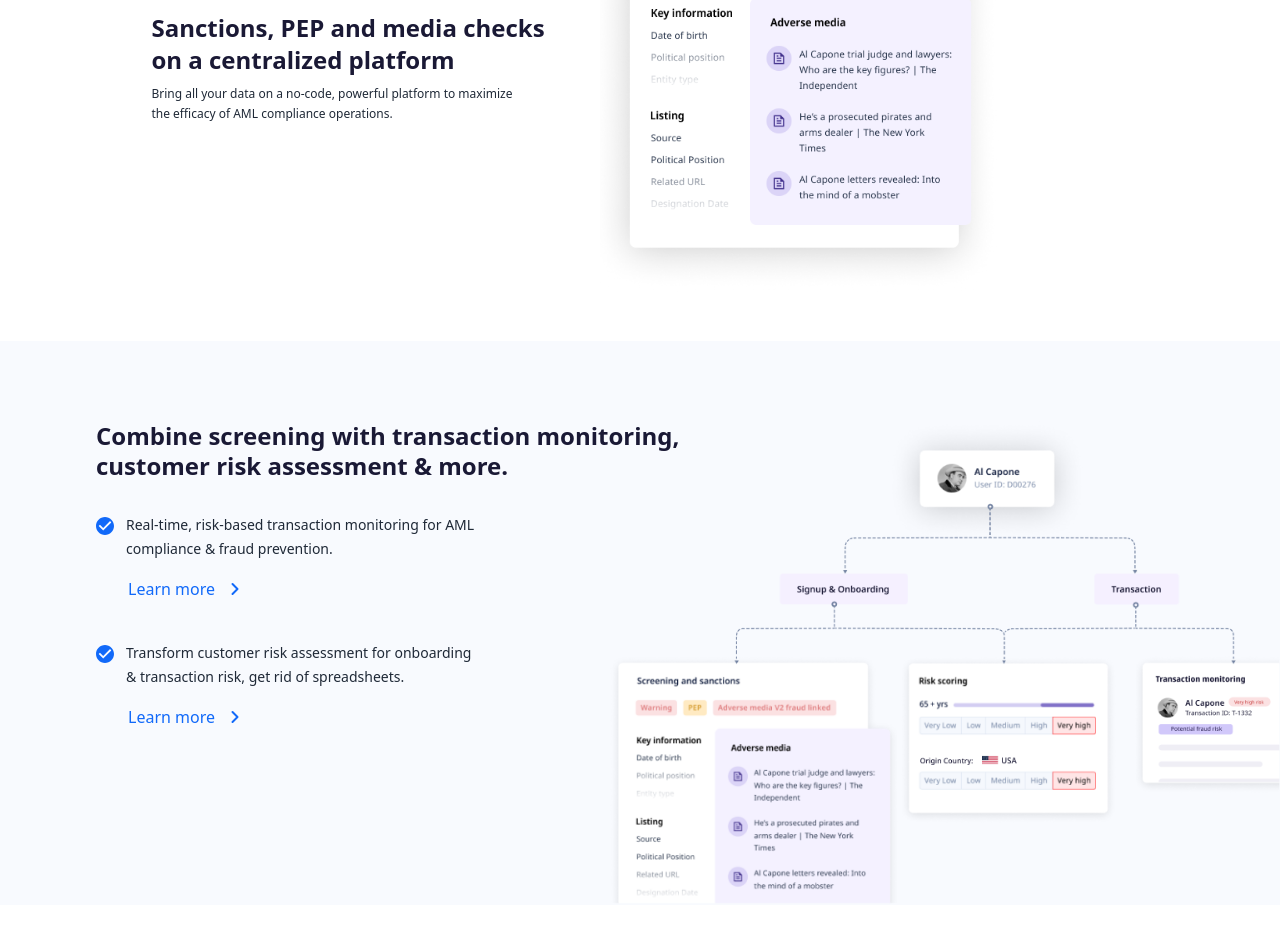
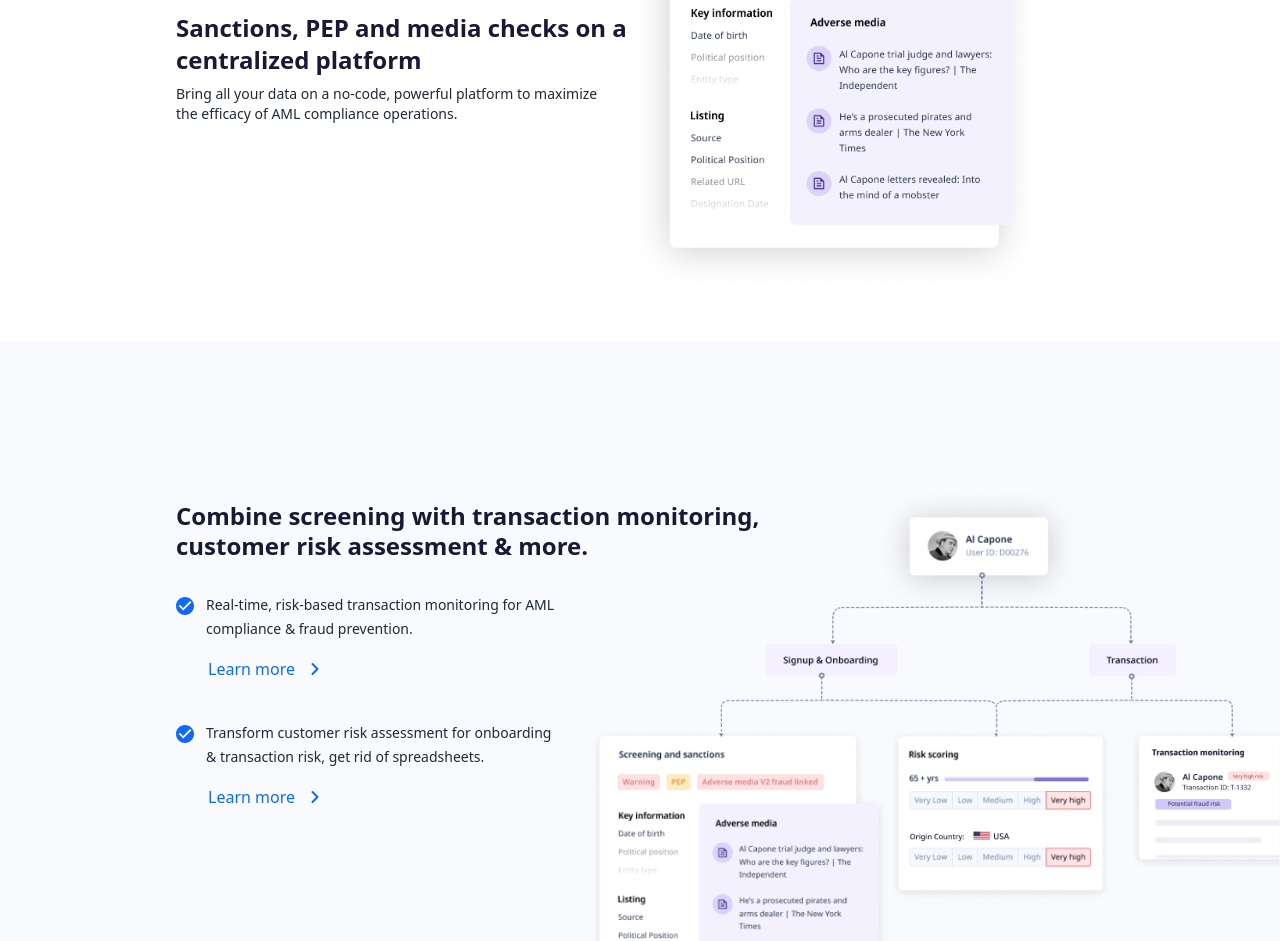
Before and after one commit to zentho/flagright-site, a React (Create React App) app: page / in a window 1280 px wide. Shown: the part 180-1121 px from the top of the page. Built offline with nearby package versions, Linux system fonts and the light colour scheme.

Commit message:
Fix xl padding and styling issues

```diff
--- a/src/sections/Footer.js
+++ b/src/sections/Footer.js
@@ -8,7 +8,7 @@ import PlatformFooterMenu from "../components/PlatformFooterMenu";
 
 export default function Footer() {
   return (
-    <footer className="pt-20 pb-20 px-8 bg-[#EBF2FF] lg:px-24 text-gray-700">
+    <footer className="pt-20 pb-20 px-8 bg-[#EBF2FF] lg:px-24 xl:px-44 text-gray-700">
       <div className="flex justify-between mb-10 sm:justify-start sm:gap-8 md:hidden">
         <FlagrightMark />
         <FollowPanel />
--- a/src/sections/Sanctions.js
+++ b/src/sections/Sanctions.js
@@ -4,11 +4,11 @@ import Checkmark from "../media/svg/Checkmark";
 
 export default function Sanctions() {
   return (
-    <section className="pb-8 lg:bg-white bg-[#F8FAFE] pt-20  grid grid-cols-1 lg:grid-cols-2 items-center md:pl-12 lg:pt-6 lg:pl-24 lg:pr-44 lg:pb-12">
+    <section className="pb-8 lg:bg-white bg-[#F8FAFE] pt-20 grid grid-cols-1 lg:grid-cols-2 items-center sm:pl-12 lg:pt-6 lg:pl-24 lg:pr-44 lg:pb-12 xl:pl-44">
       <div className="max-w-xl p-8 mx-auto lg:p-0">
-        <h1 className="mb-6 text-3xl font-semibold leading-tight lg:font-bold lg:text-2xl lg:mb-2">
-          Sanctions, PEP and media checks <br className="hidden xl:inline" /> on a centralized platform
-          <span className="md:hidden"> for all AML compliance needs </span>
+        <h1 className="self-start mb-6 text-3xl font-semibold leading-tight lg:font-bold lg:text-2xl lg:mb-2">
+          Sanctions, PEP and media checks on a centralized platform
+          <span className="lg:hidden"> for all AML compliance needs </span>
         </h1>
         <div className="flex flex-col max-w-sm gap-6 lg:hidden">
           <div className="flex items-start gap-3">
@@ -29,9 +29,9 @@ export default function Sanctions() {
             <BlueArrow />
           </a>
         </div>
-        <p className="hidden text-xs leading-5 text-gray-800 lg:block">
-          Bring all your data on a no-code, powerful platform to maximize <br /> the efficacy of AML
-          compliance operations.
+        <p className="hidden text-sm leading-5 text-gray-800 lg:block">
+          Bring all your data on a no-code, powerful platform to maximize <br className="hidden xl:inline" />{" "}
+          the efficacy of AML compliance operations.
         </p>
       </div>
 
--- a/src/sections/Streamline.js
+++ b/src/sections/Streamline.js
@@ -3,7 +3,7 @@ import Checkmark from "../media/svg/Checkmark";
 
 export default function Streamline() {
   return (
-    <section className="grid items-end justify-center max-w-lg grid-cols-1 pt-6 mx-auto sm:pt-14 md:max-w-2xl lg:grid-cols-2 lg:max-w-full lg:px-24 lg:pt-8 xl:px-32">
+    <section className="grid items-end justify-center max-w-lg grid-cols-1 pt-6 mx-auto sm:pt-14 md:max-w-2xl lg:grid-cols-2 lg:max-w-full lg:px-24 lg:pt-8 xl:px-44">
       <div className="flex flex-col p-8 sm:p-0 lg:mb-auto lg:mt-10 xl:mt-20">
         <h1 className="mb-8 lg:mb-4 text-3xl text-[#1A1935] font-semibold leading-tight lg:font-bold">
           Streamline <br className="sm:hidden" /> screening & <br className="hidden md:inline lg:hidden" />{" "}
--- a/src/sections/web-only-sections/Combine.js
+++ b/src/sections/web-only-sections/Combine.js
@@ -4,7 +4,7 @@ import BlueArrow from "../../media/svg/BlueArrow";
 
 export default function Combine() {
   return (
-    <section className="relative flex bg-[#F8FAFE] px-24 pt-20 pb-40">
+    <section className="relative flex bg-[#F8FAFE] px-24 pt-20 pb-40 xl:pl-44 xl:pt-40">
       <div className="z-20">
         <h1 className="max-w-3xl mb-8 text-2xl font-semibold leading-tight">
           Combine screening with transaction monitoring, <br /> customer risk assessment & more.
@@ -37,7 +37,7 @@ export default function Combine() {
         </div>
       </div>
       <img
-        className="absolute bottom-0 right-0 w-[54vw] max-w-2xl"
+        className="absolute bottom-0 right-0 w-[54vw] max-w-2xl lg:max-w-3xl xl:max-w-4xl"
         src={require("../../media/screening-diagram.png")}
         alt="screening diagram"
       />
--- a/src/sections/web-only-sections/Designed.js
+++ b/src/sections/web-only-sections/Designed.js
@@ -4,9 +4,9 @@ import PurpleArrow from "../../media/svg/PurpleArrow";
 
 export default function Designed() {
   return (
-    <section className="py-28 px-24 bg-[#1A1935] text-white">
+    <section className="py-28 px-24 bg-[#1A1935] text-white xl:px-44">
       <div className="grid items-center grid-cols-5 gap-16">
-        <div className="col-span-3 overflow-hidden bg-[#0a0925] rounded-lg">
+        <div className="col-span-3 overflow-hidden bg-[#0a0925] rounded-lg max-w-3xl">
           <div className="bg-[#2f2755] text-center py-2">
             <h3>Sanction checks</h3>
           </div>
```
